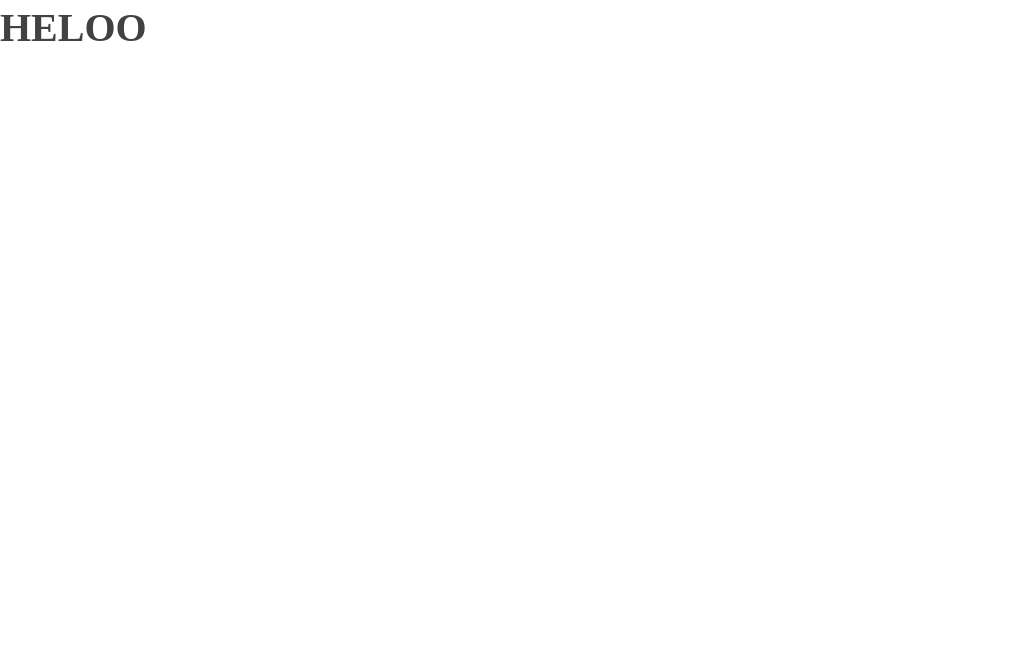
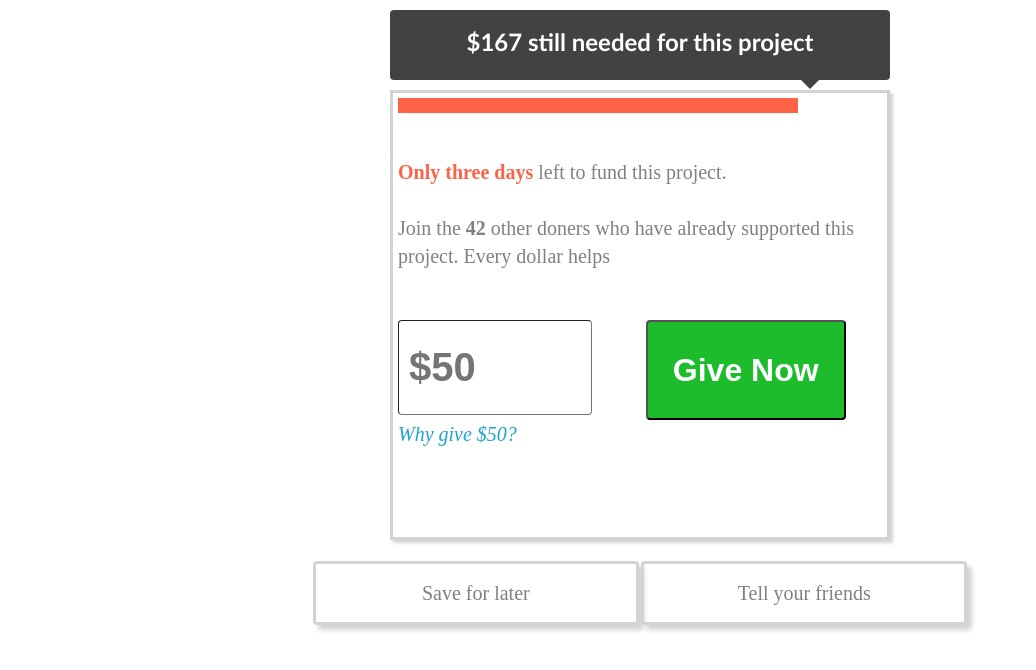
Before and after one commit to judeboy/JodieCSSTakeHome, a plain HTML site: page index.html in a window 1280 px wide. Shown: the whole page, without its empty margins (0-1036 px from the left). Drawn offline with Linux system fonts and the light colour scheme.

Commit message:
done - more or less

```diff
--- a/index.html
+++ b/index.html
@@ -6,6 +6,30 @@
     <title></title>
   </head>
   <body>
-    <h1>HELOO</h1>
+    <div id="flex-container">
+      <div id="box-1" >$167 still needed for this project
+        <div class="arrow-down"></div>
+      </div>
+
+      <div id="box-2" >
+        <div id='skinnydiv'></div>
+        <br><br>
+        <p><span class='tomat'>Only three days</span> left to fund this project.<br><br>
+        Join the <span class='bold'>42</span> other doners who have already supported this project. Every dollar helps
+        </p>
+        <div class='fields'>
+        <input type="text" placeholder="$50"> </input>
+        <button id='donateButton'>Give Now</button>
+        </div>
+        <p class='italic'>Why give $50?</p>
+      </div>
+
+
+
+    </div>
+    <div class='buttonDiv'>
+    <p class="button">Save for later</p>
+    <p class="button">Tell your friends</p>
+    </div>
   </body>
 </html>
--- a/style.css
+++ b/style.css
@@ -3,18 +3,139 @@
 body {font-family: "rooney-sans", Avenir-Book, Calibri, sans-serif; color: #424242; line-height: 1.4;}
 
 /* Fonts */
-h1 {
+p {
+
   font-family: "rooney-web", 'AmericanTypewriter', Rockwell, serif;
+  font-size: 20px;
+  text-align: left;
+}
+
+#flex-container {
+  padding-bottom: 15px;
+  margin: 0;
+  list-style: none;
+  display: flex;
+  flex-direction: column;
+  justify-content: center;
+  align-items: center;
+  display: -webkit-box;
+  display: -moz-box;
+  display: -ms-flexbox;
+  display: -webkit-flex;
+}
+
+#box-1 {
+  background: #424242;
+  justify-content: center;
+  width: 500px;
+  height: 70px;
+  margin-top: 10px;
+
+  padding-top: 15px;
+  color: white;
+  font-weight: bold;
+  font-size: 1.5em;
+  text-align: center;
+  border-radius: 4px;
+}
+
+#skinnydiv{
+  background-color: tomato;
+  width: 400px;
+  height: 15px;
+}
+
+#box-2 {
+  background: white;
+  border-style: solid;
+  border-color: lightgray;
+  border-width: medium;
+  padding: 5px;
+  box-shadow: 3px 3px 3px lightgray;
+  width: 500px;
+  height: 450px;
+  margin-top: 10px;
+  color: gray;
+
+}
+
+input{
+  height: 95px;
+}
+
+.fields input {
+	width: 40%;
+	font-size: 17px;
+  margin-top: 50px;
+	padding: 10px;
+	border-radius: 4px;
+	border-width: 1px;
+	color: #5C5C5C;
+  justify-content: center;
+	/* font-family: 'Montserrat', sans-serif; */
   font-size: 2.5em;
+	font-weight: bold;
+	/* margin-bottom: 1px; */
+	-webkit-font-smoothing: antialiased;
+}
+.tomat{
+  color: tomato;
   font-weight: bold;
 }
 
-.container {
+.bold {
+  font-weight: bold;
+}
+#donateButton{
+  background-color: #1CBC2C;
+  /* font-family: 'Montserrat', sans-serif; */
+  font-size: 2em;
+  font-weight: bold;
+  color: white;
+  width: 200px;
+  height: 100px;
+  margin-left: 50px;
+  border-radius: 4px;
+
+}
+
+.buttonDiv {
+  flex-wrap: wrap;
   display: flex;
-  margin: 2em auto;
-  max-width: 630px;
+  padding-top: 5px;
+  justify-content: center;
+}
+
+.button {
+	width: 25.5%;
+	margin-top: 20px;
+	color: gray;
+	padding: 15px 0px 15px 0px;
+  border: solid;
+  border-radius: 4px;
+  border-color: lightgray;
+	border-width: medium;
+  box-shadow: 5px 5px 5px lightgray;
+  margin: 1px;
+	font-size: 20px;
   text-align: center;
 }
+
+.arrow-down {
+  width: 0;
+  height: 0;
+  border-left: 20px solid transparent;
+  border-right: 20px solid transparent;
+  border-top: 20px solid #424242;
+  margin-left: 400px;
+  margin-top: 10px;
+}
+
+.italic{
+  font-style: italic;
+  color: #20A1D4;
+}
+
 
 /* COLORS:
   blue: #20A1D4;
```
